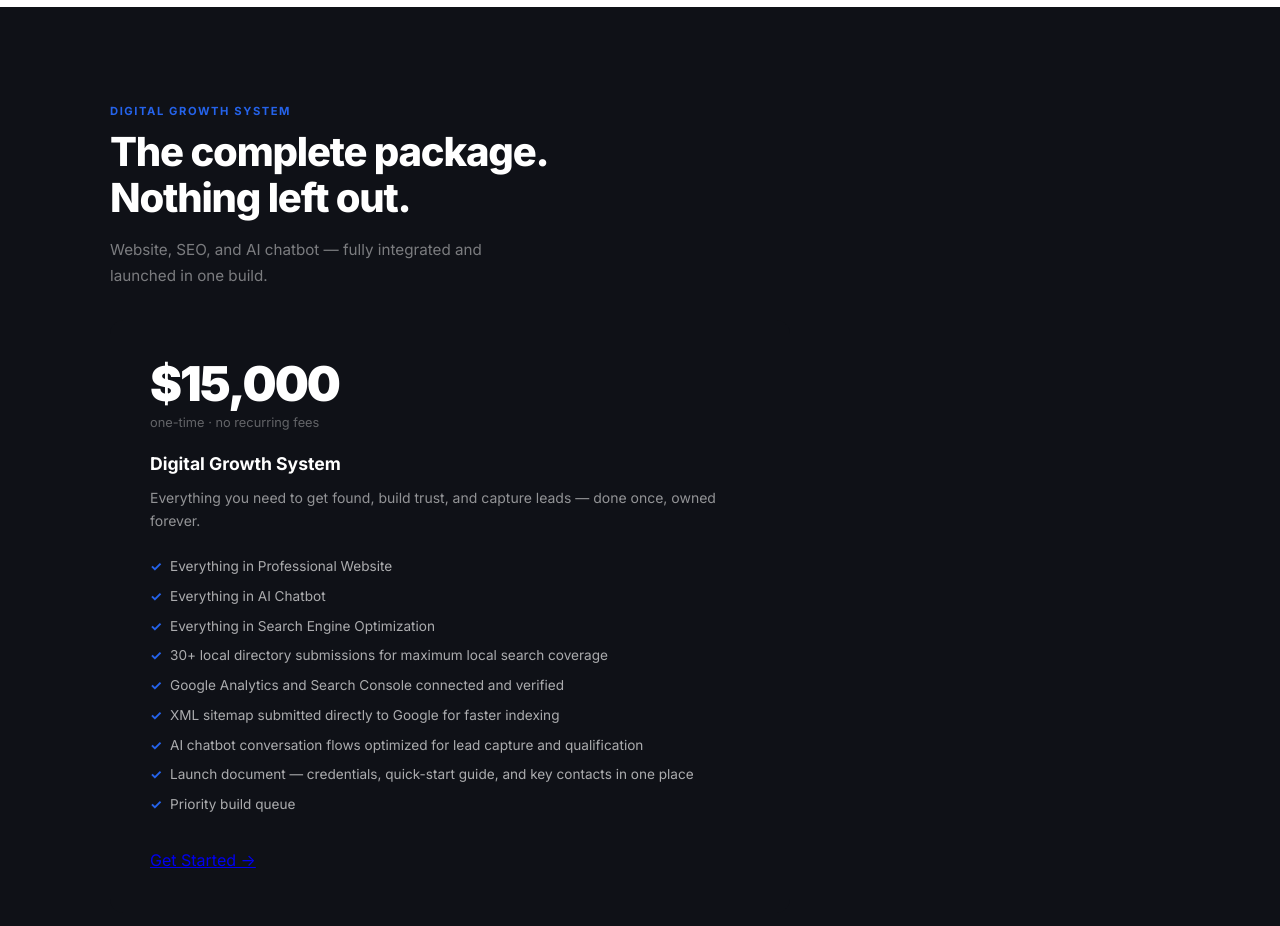
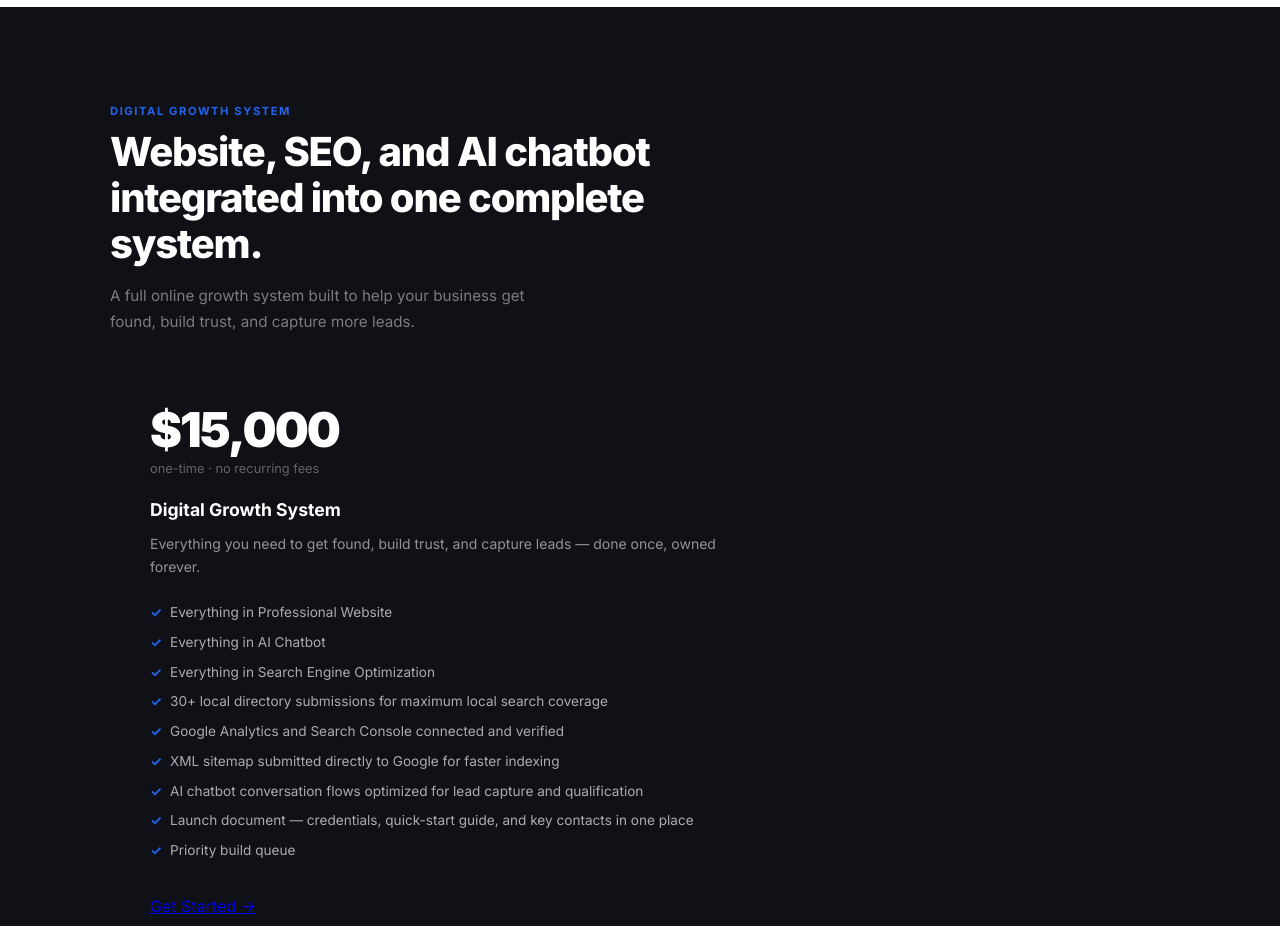
Before and after one commit to mksocial19-code/kyrosdirect, a plain HTML site: page index.html in a window 1280 px wide. Shown: the part 1940-2866 px from the top of the page. Drawn offline with Linux system fonts and the light colour scheme.

```diff
--- a/index.html
+++ b/index.html
@@ -511,8 +511,8 @@
   <section class="section" id="growth-system" style="background:#0f1117;">
     <div class="section-inner">
       <p class="section-label" style="color:#2563eb;">Digital Growth System</p>
-      <h2 style="color:#fff;max-width:560px;">The complete package. Nothing left out.</h2>
-      <p class="section-desc" style="color:rgba(255,255,255,0.45);margin-bottom:32px;">Website, SEO, and AI chatbot — fully integrated and launched in one build.</p>
+      <h2 style="color:#fff;max-width:600px;">Website, SEO, and AI chatbot integrated into one complete system.</h2>
+      <p class="section-desc" style="color:rgba(255,255,255,0.45);margin-bottom:32px;">A full online growth system built to help your business get found, build trust, and capture more leads.</p>
       <div class="pricing-card" style="max-width:680px;">
         <div class="pricing-price" style="color:#fff;">$15,000</div>
         <div class="pricing-period">one-time · no recurring fees</div>
```
